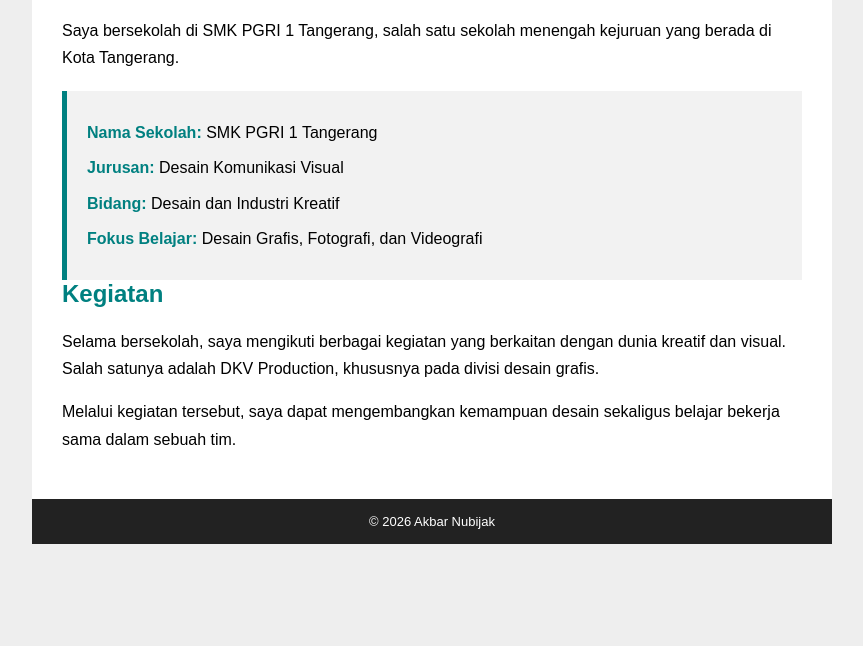
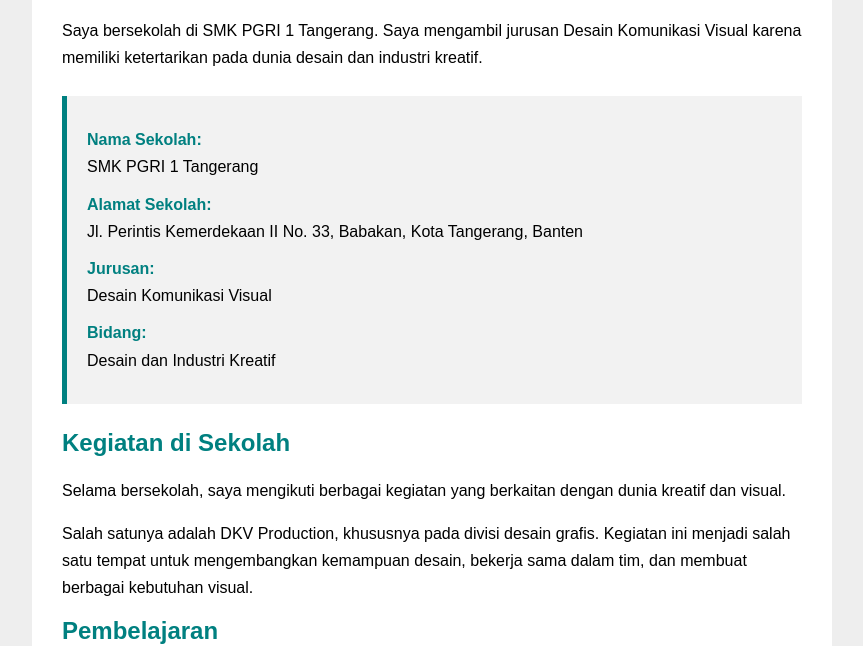
Before and after one commit to akbarnih/akbarbar.github.io, a plain HTML site: page sekolahku.html in a window 1280 px wide. Shown: the part 310-956 px from the top of the page, without its empty margins (208-1071 px from the left). Before the commit the page ends 894 px from the top, so only its background shows below. Drawn offline with Linux system fonts and the light colour scheme.

Commit message:
Update sekolahku.html

```diff
--- a/sekolahku.html
+++ b/sekolahku.html
@@ -21,7 +21,7 @@
             background-color: white;
         }
 
-        /* Header */
+        /* HEADER */
         header {
             background-color: teal;
             color: white;
@@ -38,7 +38,7 @@
             margin-bottom: 0;
         }
 
-        /* Menu */
+        /* MENU */
         nav {
             text-align: center;
             padding: 18px;
@@ -55,7 +55,7 @@
             color: teal;
         }
 
-        /* Isi */
+        /* ISI */
         main {
             padding: 30px;
         }
@@ -69,28 +69,46 @@
             line-height: 1.7;
         }
 
+        /* INFORMASI SEKOLAH */
         .info {
             background-color: #f2f2f2;
             padding: 20px;
-            margin-top: 20px;
+            margin: 25px 0;
             border-left: 5px solid teal;
         }
 
         .info p {
-            margin: 8px 0;
+            margin: 10px 0;
         }
 
         .info strong {
             color: teal;
         }
 
-        /* Footer */
+        /* FOOTER */
         footer {
             background-color: #222;
             color: white;
             text-align: center;
             padding: 15px;
             font-size: 13px;
+        }
+
+        /* HP */
+        @media screen and (max-width: 600px) {
+
+            .container {
+                width: 95%;
+            }
+
+            header h1 {
+                font-size: 28px;
+            }
+
+            nav a {
+                display: inline-block;
+                margin: 6px;
+            }
         }
     </style>
 </head>
@@ -99,72 +117,92 @@
 
     <div class="container">
 
-        <!-- Header -->
+        <!-- HEADER -->
         <header>
             <h1>Akbar Nubijak</h1>
             <p>Desain Komunikasi Visual</p>
         </header>
 
-        <!-- Menu -->
+
+        <!-- MENU -->
         <nav>
             <a href="index.html">Beranda</a>
             <a href="tentang.html">Tentang Saya</a>
             <a href="sekolahku.html">Sekolahku</a>
         </nav>
 
-        <!-- Isi -->
+
+        <!-- ISI -->
         <main>
 
             <h2>Sekolahku</h2>
 
             <p>
-                Saya bersekolah di SMK PGRI 1 Tangerang,
-                salah satu sekolah menengah kejuruan yang berada
-                di Kota Tangerang.
+                Saya bersekolah di SMK PGRI 1 Tangerang.
+                Saya mengambil jurusan Desain Komunikasi Visual
+                karena memiliki ketertarikan pada dunia desain
+                dan industri kreatif.
             </p>
 
+
+            <!-- INFORMASI SEKOLAH -->
             <div class="info">
 
                 <p>
-                    <strong>Nama Sekolah:</strong>
+                    <strong>Nama Sekolah:</strong><br>
                     SMK PGRI 1 Tangerang
                 </p>
 
                 <p>
-                    <strong>Jurusan:</strong>
+                    <strong>Alamat Sekolah:</strong><br>
+                    Jl. Perintis Kemerdekaan II No. 33,
+                    Babakan, Kota Tangerang, Banten
+                </p>
+
+                <p>
+                    <strong>Jurusan:</strong><br>
                     Desain Komunikasi Visual
                 </p>
 
                 <p>
-                    <strong>Bidang:</strong>
+                    <strong>Bidang:</strong><br>
                     Desain dan Industri Kreatif
-                </p>
-
-                <p>
-                    <strong>Fokus Belajar:</strong>
-                    Desain Grafis, Fotografi, dan Videografi
                 </p>
 
             </div>
 
-            <h2>Kegiatan</h2>
+
+            <!-- KEGIATAN -->
+            <h2>Kegiatan di Sekolah</h2>
 
             <p>
                 Selama bersekolah, saya mengikuti berbagai kegiatan
                 yang berkaitan dengan dunia kreatif dan visual.
-                Salah satunya adalah DKV Production, khususnya
-                pada divisi desain grafis.
             </p>
 
             <p>
-                Melalui kegiatan tersebut, saya dapat mengembangkan
-                kemampuan desain sekaligus belajar bekerja sama
-                dalam sebuah tim.
+                Salah satunya adalah DKV Production, khususnya
+                pada divisi desain grafis. Kegiatan ini menjadi
+                salah satu tempat untuk mengembangkan kemampuan
+                desain, bekerja sama dalam tim, dan membuat
+                berbagai kebutuhan visual.
+            </p>
+
+
+            <!-- PEMBELAJARAN -->
+            <h2>Pembelajaran</h2>
+
+            <p>
+                Dalam jurusan Desain Komunikasi Visual, saya
+                mempelajari berbagai hal seperti desain grafis,
+                fotografi, videografi, editing, serta pembuatan
+                konten visual.
             </p>
 
         </main>
 
-        <!-- Footer -->
+
+        <!-- FOOTER -->
         <footer>
             &copy; 2026 Akbar Nubijak
         </footer>
```
